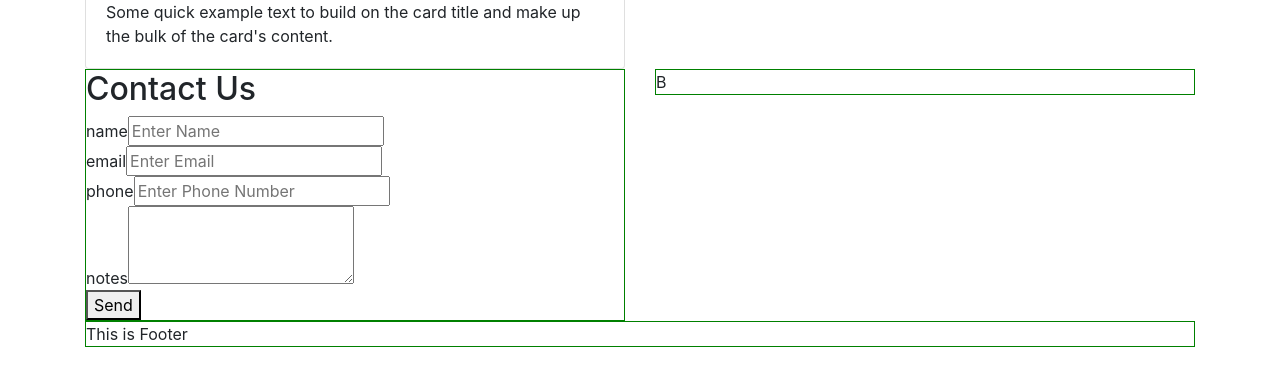
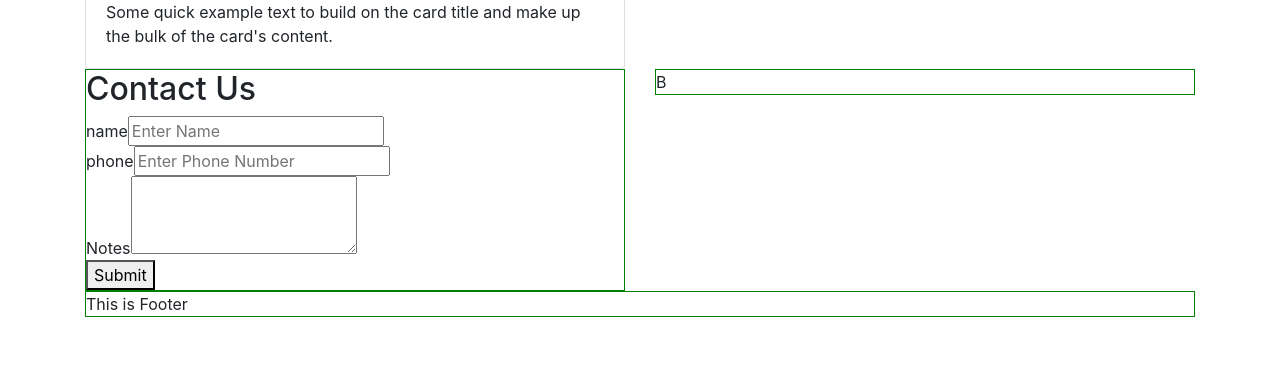
Before and after one commit to krinj/zinc-react-template, a React (Create React App) app in the folder app/: page / in a window 1280 px wide. Shown: the part 990-1360 px from the top of the page. Built offline with nearby package versions, Linux system fonts and the light colour scheme.

Commit message:
Integrated Contact Form with Model

```diff
--- a/app/src/components/contact-form/ContactForm.tsx
+++ b/app/src/components/contact-form/ContactForm.tsx
@@ -3,9 +3,8 @@ import DisplayableElement from '../DisplayableElement';
 import ContactFormModel from './ContactFormModel';
 import ContactFormField, {FieldType} from './ContactFormField';
 import ContactFormTextArea from './ContactFormTextArea';
-import ContactFormButton from './ContactFormButton';
 
-const DEFAULT_BUTTON_TEXT: string = "Send";
+const DEFAULT_BUTTON_TEXT: string = "Submit";
 
 export enum FormState {
     READY,
@@ -68,6 +67,8 @@ const createInfoBanner = (formState: FormState): JSX.Element => {
 
 const ContactFormJSX: React.FC<ContactFormModel> = (props) => {
 
+    // Pre-process.
+    const notesFieldTitle: string = props.notesText === undefined ? "Notes" : props.notesText
     // React Hooks.
     const [formState, setFormState] = React.useState(FormState.READY);
     const isDisabled: boolean = formState !== FormState.READY;
@@ -75,7 +76,7 @@ const ContactFormJSX: React.FC<ContactFormModel> = (props) => {
     const [userName, nameField] = createContactFormField("name", FieldType.Name, isDisabled,  React.useState(""));
     const [userEmail, emailField] = createContactFormField("email", FieldType.Email, isDisabled,  React.useState(""));
     const [userPhone, phoneField] = createContactFormField("phone", FieldType.PhoneNumber, isDisabled,  React.useState(""));
-    const [userNotes, notesField] = createContactFormTextArea("notes", isDisabled, React.useState(""));
+    const [userNotes, notesField] = createContactFormTextArea(notesFieldTitle, isDisabled, React.useState(""));
 
     const displayTitle: string = props.title;
     const displayButton: string = props.buttonText !== undefined ? props.buttonText : DEFAULT_BUTTON_TEXT;
@@ -95,13 +96,19 @@ const ContactFormJSX: React.FC<ContactFormModel> = (props) => {
 
     let infoBanner: JSX.Element = createInfoBanner(formState);
 
+    // Add elements which are required by the model.
+    const displayedNameField = props.requireName === true ? nameField : null;
+    const displayedEmailField = props.requireEmail === true ? emailField : null;
+    const displayedPhoneField = props.requirePhone === true ? phoneField : null;
+    const displayedNotesField = props.requireNotes === true ? notesField : null;
+
     return <form onSubmit={onSubmit}>
         <h2>{displayTitle}</h2>
 
-        {nameField}
-        {emailField}
-        {phoneField}
-        {notesField}
+        {displayedNameField}
+        {displayedEmailField}
+        {displayedPhoneField}
+        {displayedNotesField}
         {infoBanner}
 
         <button type="submit" disabled={isDisabled}>{displayButton}</button>
--- a/app/src/zinc/zincContent.ts
+++ b/app/src/zinc/zincContent.ts
@@ -43,7 +43,7 @@ class ZincContent extends ZincContentInterface {
             }));
 
         const block4 = new ZincBlock()
-            .add(new ContactForm({title: "Contact Us", body: "Get a FREE quote!"}))
+            .add(new ContactForm({title: "Contact Us", body: "Get a FREE quote!", requireName: true, requirePhone: true, requireNotes: true}))
             .add(new TextElement("B"))
 
 
```
Also changed, not shown: app/src/components/contact-form/ContactFormButton.tsx (deleted, +0 -13 lines).
